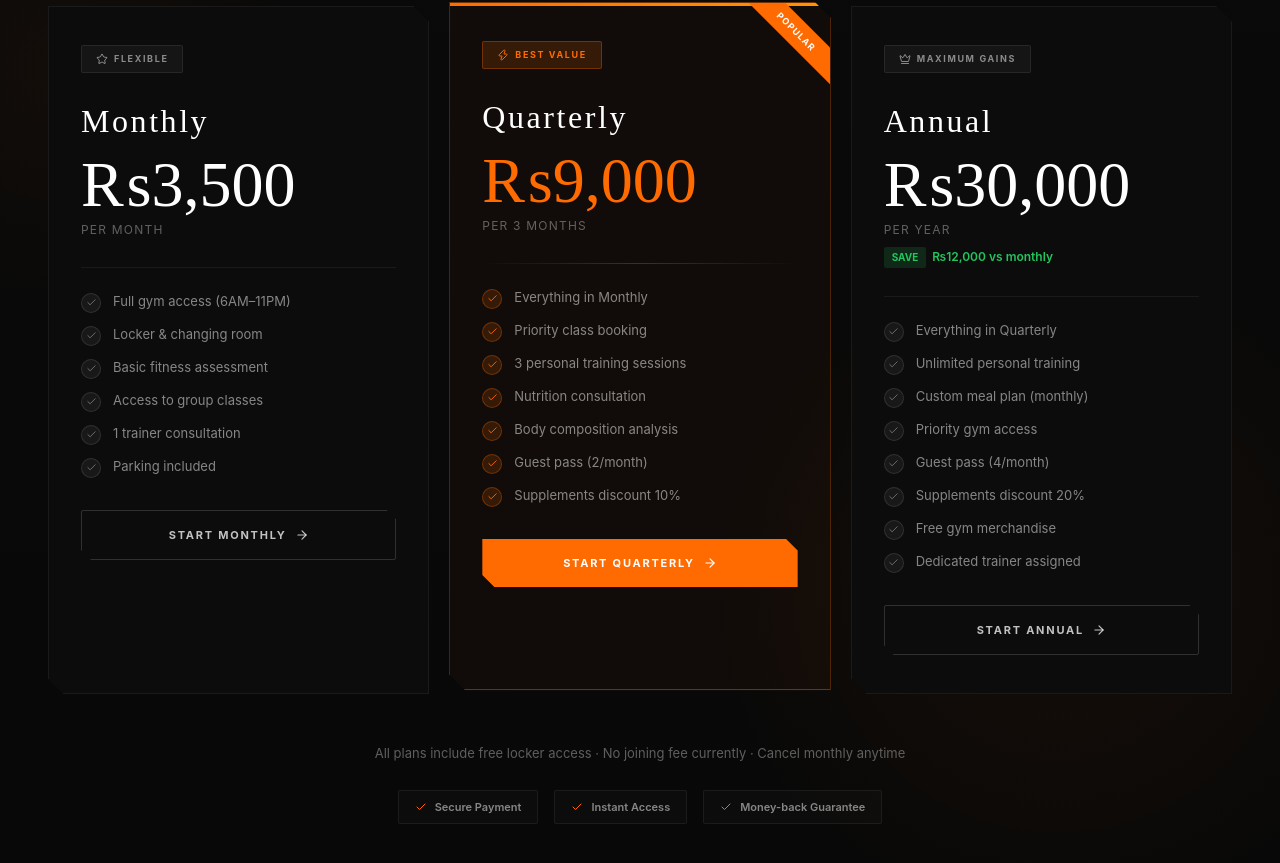
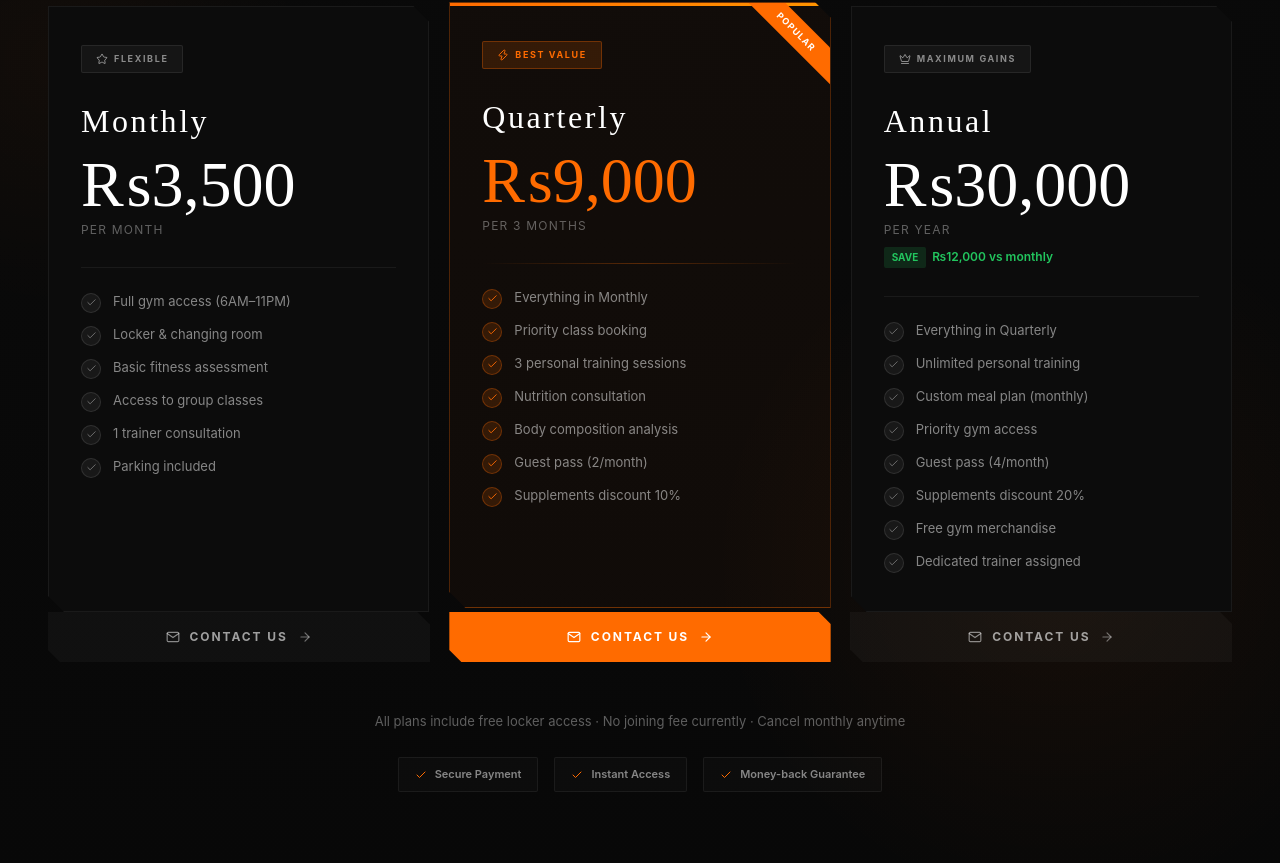
Before and after one commit to hassantjanjua/Fitnest-Health-Club, a Next.js app: page / in a window 1280 px wide. Shown: the part 6162-7025 px from the top of the page. Built offline with nearby package versions, Linux system fonts and the light colour scheme; no server answers; the database is empty.

Commit message:
Update project

```diff
--- a/app/components/MembershipPlans.tsx
+++ b/app/components/MembershipPlans.tsx
@@ -1,6 +1,6 @@
 'use client'
 import { useEffect, useRef, useState } from 'react'
-import { Check, Zap, Crown, Star, ArrowRight } from 'lucide-react'
+import { Check, Zap, Crown, Star } from 'lucide-react'
 
 type MembershipPlan = {
   _id?: string
@@ -41,7 +41,7 @@ const fallbackPlans: MembershipPlan[] = [
       '1 trainer consultation',
       'Parking included',
     ],
-    cta: 'Start Monthly',
+    cta: 'Contact Us',
   },
   {
     icon: Zap,
@@ -59,7 +59,7 @@ const fallbackPlans: MembershipPlan[] = [
       'Guest pass (2/month)',
       'Supplements discount 10%',
     ],
-    cta: 'Start Quarterly',
+    cta: 'Contact Us',
   },
   {
     icon: Crown,
@@ -79,7 +79,7 @@ const fallbackPlans: MembershipPlan[] = [
       'Free gym merchandise',
       'Dedicated trainer assigned',
     ],
-    cta: 'Start Annual',
+    cta: 'Contact Us',
   },
 ]
 
@@ -99,26 +99,19 @@ export default function MembershipPlans() {
 
   useEffect(() => {
     let alive = true
-
     async function loadPlans() {
       try {
         const res = await fetch('/api/plans')
         const data = await res.json()
-
         if (!res.ok || !Array.isArray(data.plans)) return
-
         const dbPlans = data.plans.map(normalizePlan).filter(Boolean) as MembershipPlan[]
         if (alive && dbPlans.length > 0) setPlans(dbPlans)
       } catch {
-        // Keep the static fallback visible if the database cannot be reached.
+        // keep fallback
       }
     }
-
     loadPlans()
-
-    return () => {
-      alive = false
-    }
+    return () => { alive = false }
   }, [])
 
   const fade = (delay: number): React.CSSProperties => ({
@@ -128,13 +121,12 @@ export default function MembershipPlans() {
   })
 
   return (
-    <section id="pricing" ref={ref} style={{
+    <section id="plans" ref={ref} style={{
       padding: 'clamp(60px, 10vw, 120px) 0',
       background: 'linear-gradient(180deg, #0a0a0a 0%, #080808 100%)',
       position: 'relative',
       overflow: 'hidden',
     }}>
-      {/* Background glows */}
       <div style={{
         position: 'absolute', bottom: '0%', right: '-10%',
         width: 700, height: 700, borderRadius: '50%',
@@ -152,9 +144,16 @@ export default function MembershipPlans() {
 
         {/* Header */}
         <div style={{ textAlign: 'center', marginBottom: 'clamp(48px, 6vw, 72px)' }}>
-          <div style={{ ...fade(0.1), display: 'flex', alignItems: 'center', justifyContent: 'center', gap: 12, marginBottom: 20 }}>
+          <div style={{
+            ...fade(0.1),
+            display: 'flex', alignItems: 'center',
+            justifyContent: 'center', gap: 12, marginBottom: 20,
+          }}>
             <div style={{ width: 40, height: 2, background: 'var(--accent-orange)' }} />
-            <span style={{ fontSize: 11, fontWeight: 700, letterSpacing: '0.28em', textTransform: 'uppercase', color: 'var(--accent-orange)' }}>
+            <span style={{
+              fontSize: 11, fontWeight: 700, letterSpacing: '0.28em',
+              textTransform: 'uppercase', color: 'var(--accent-orange)',
+            }}>
               Membership
             </span>
             <div style={{ width: 40, height: 2, background: 'var(--accent-orange)' }} />
@@ -164,18 +163,39 @@ export default function MembershipPlans() {
             fontFamily: 'Bebas Neue', fontSize: 'clamp(48px, 7vw, 100px)',
             lineHeight: 0.9, color: '#fff', margin: '0 auto 24px',
           }}>
-            INVEST IN YOUR<br />
+            INVEST IN YOUR
+            <br />
             <span style={{ color: 'var(--accent-orange)' }}>BEST SELF.</span>
           </h2>
-          <p style={{ ...fade(0.26), fontSize: 16, color: 'rgba(255,255,255,0.4)', maxWidth: 520, margin: '0 auto', lineHeight: 1.7 }}>
+          <p style={{
+            ...fade(0.26),
+            fontSize: 16, color: 'rgba(255,255,255,0.4)',
+            maxWidth: 520, margin: '0 auto', lineHeight: 1.7,
+          }}>
             Transparent pricing. No hidden fees. Cancel anytime on monthly plans.
           </p>
         </div>
 
         {/* Plans Grid */}
-        <div style={{ display: 'grid', gridTemplateColumns: 'repeat(3, 1fr)', gap: 20 }} className="plans-grid">
+        <div
+          style={{ display: 'grid', gridTemplateColumns: 'repeat(3, 1fr)', gap: 20 }}
+          className="plans-grid"
+        >
           {plans.map((plan, i) => (
             <PlanCard key={plan.name} plan={plan} fadeStyle={fade(0.1 + i * 0.1)} />
+          ))}
+        </div>
+
+        {/* ── Horizontal Contact Us buttons row ── */}
+        <div style={{
+          ...fade(0.45),
+          display: 'grid',
+          gridTemplateColumns: 'repeat(3, 1fr)',
+          gap: 20,
+          marginTop: 0,
+        }} className="plans-grid">
+          {plans.map((plan, i) => (
+            <ContactButton key={plan.name + '-btn'} plan={plan} index={i} />
           ))}
         </div>
 
@@ -184,7 +204,10 @@ export default function MembershipPlans() {
           <p style={{ fontSize: 13, color: 'rgba(255,255,255,0.35)', lineHeight: 1.8 }}>
             All plans include free locker access · No joining fee currently · Cancel monthly anytime
           </p>
-          <div style={{ display: 'flex', justifyContent: 'center', gap: 16, marginTop: 24, flexWrap: 'wrap' }}>
+          <div style={{
+            display: 'flex', justifyContent: 'center',
+            gap: 16, marginTop: 24, flexWrap: 'wrap',
+          }}>
             {['Secure Payment', 'Instant Access', 'Money-back Guarantee'].map(item => (
               <div key={item} style={{
                 display: 'flex', alignItems: 'center', gap: 8,
@@ -194,13 +217,94 @@ export default function MembershipPlans() {
                 borderRadius: 2,
               }}>
                 <Check size={12} color="var(--accent-orange)" />
-                <span style={{ fontSize: 11, color: 'rgba(255,255,255,0.5)', fontWeight: 600 }}>{item}</span>
+                <span style={{ fontSize: 11, color: 'rgba(255,255,255,0.5)', fontWeight: 600 }}>
+                  {item}
+                </span>
               </div>
             ))}
           </div>
         </div>
       </div>
+
+      <style jsx>{`
+        @media (max-width: 1024px) {
+          .plans-container { padding: 0 20px !important; }
+          .plans-grid { grid-template-columns: 1fr !important; }
+        }
+      `}</style>
     </section>
+  )
+}
+
+/* ── Contact Us button row — one per plan, aligned horizontally ── */
+function ContactButton({ plan, index }: { plan: MembershipPlan; index: number }) {
+  const [hovered, setHovered] = useState(false)
+  const isFeatured = plan.featured
+
+  function scrollToContact() {
+    const el = document.getElementById('contact')
+    if (el) {
+      el.scrollIntoView({ behavior: 'smooth', block: 'start' })
+    }
+  }
+
+  return (
+    <button
+      onClick={scrollToContact}
+      onMouseEnter={() => setHovered(true)}
+      onMouseLeave={() => setHovered(false)}
+      style={{
+        width: '100%',
+        padding: '16px 24px',
+        fontSize: 12,
+        fontWeight: 700,
+        letterSpacing: '0.16em',
+        textTransform: 'uppercase',
+        border: 'none',
+        cursor: 'pointer',
+        display: 'flex',
+        alignItems: 'center',
+        justifyContent: 'center',
+        gap: hovered ? 14 : 10,
+        transition: 'all 0.35s cubic-bezier(0.16,1,0.3,1)',
+        clipPath: 'polygon(0 0,calc(100% - 12px) 0,100% 12px,100% 100%,12px 100%,0 calc(100% - 12px))',
+        background: isFeatured
+          ? hovered ? '#ff7a00' : 'var(--accent-orange)'
+          : hovered ? 'rgba(255,107,0,0.12)' : 'rgba(255,255,255,0.03)',
+        color: isFeatured ? '#fff' : hovered ? 'var(--accent-orange)' : 'rgba(255,255,255,0.6)',
+        outline: isFeatured ? 'none' : `1.5px solid ${hovered ? 'rgba(255,107,0,0.5)' : 'rgba(255,255,255,0.1)'}`,
+        transform: hovered ? 'translateY(-2px)' : 'translateY(0)',
+        boxShadow: hovered && isFeatured ? '0 12px 32px rgba(255,107,0,0.25)' : 'none',
+      }}
+    >
+      {/* Mail SVG */}
+      <svg
+        width="14" height="14" viewBox="0 0 24 24"
+        fill="none"
+        stroke={isFeatured ? '#fff' : hovered ? 'var(--accent-orange)' : 'rgba(255,255,255,0.5)'}
+        strokeWidth="2" strokeLinecap="round" strokeLinejoin="round"
+        style={{ flexShrink: 0, transition: 'stroke 0.2s ease' }}
+      >
+        <path d="M4 4h16c1.1 0 2 .9 2 2v12c0 1.1-.9 2-2 2H4c-1.1 0-2-.9-2-2V6c0-1.1.9-2 2-2z" />
+        <polyline points="22,6 12,13 2,6" />
+      </svg>
+      Contact Us
+      {/* Arrow */}
+      <svg
+        width="14" height="14" viewBox="0 0 24 24"
+        fill="none"
+        stroke={isFeatured ? '#fff' : hovered ? 'var(--accent-orange)' : 'rgba(255,255,255,0.4)'}
+        strokeWidth="2" strokeLinecap="round" strokeLinejoin="round"
+        style={{
+          flexShrink: 0,
+          transform: hovered ? 'translateX(3px)' : 'translateX(0)',
+          transition: 'all 0.3s ease',
+        }}
+      >
+        <line x1="5" y1="12" x2="19" y2="12" />
+        <polyline points="12 5 19 12 12 19" />
+      </svg>
+    </button>
   )
 }
 
@@ -217,22 +321,25 @@ function PlanCard({ plan, fadeStyle }: {
         ...fadeStyle,
         position: 'relative',
         overflow: 'hidden',
-        background: hovered ? 'rgba(255,107,0,0.06)' : (plan.featured ? 'rgba(255,107,0,0.03)' : '#0c0c0c'),
+        background: hovered
+          ? 'rgba(255,107,0,0.06)'
+          : plan.featured ? 'rgba(255,107,0,0.03)' : '#0c0c0c',
         border: plan.featured
           ? '1px solid rgba(255,107,0,0.4)'
           : `1px solid ${hovered ? 'rgba(255,107,0,0.25)' : 'rgba(255,255,255,0.06)'}`,
         padding: 'clamp(28px, 3vw, 48px) clamp(24px, 2.5vw, 36px)',
         transition: 'all 0.4s cubic-bezier(0.16,1,0.3,1)',
-        transform: hovered ? 'translateY(-8px)' : (plan.featured ? 'translateY(-4px)' : 'translateY(0)'),
+        transform: hovered
+          ? 'translateY(-8px)'
+          : plan.featured ? 'translateY(-4px)' : 'translateY(0)',
         boxShadow: hovered
           ? '0 24px 48px rgba(255,107,0,0.12)'
-          : (plan.featured ? '0 16px 40px rgba(255,107,0,0.08)' : 'none'),
+          : plan.featured ? '0 16px 40px rgba(255,107,0,0.08)' : 'none',
         clipPath: 'polygon(0 0, calc(100% - 16px) 0, 100% 16px, 100% 100%, 16px 100%, 0 calc(100% - 16px))',
       }}
       onMouseEnter={() => setHovered(true)}
       onMouseLeave={() => setHovered(false)}
     >
-      {/* Top accent bar for featured */}
       {plan.featured && (
         <div style={{
           position: 'absolute', top: 0, left: 0, right: 0, height: 3,
@@ -240,34 +347,32 @@ function PlanCard({ plan, fadeStyle }: {
         }} />
       )}
 
-      {/* Popular badge for featured */}
       {plan.featured && (
         <div style={{
           position: 'absolute', top: 16, right: -32,
-          background: 'var(--accent-orange)',
-          color: '#fff',
-          fontSize: 9,
-          fontWeight: 700,
-          letterSpacing: '0.12em',
-          padding: '6px 40px',
-          transform: 'rotate(45deg)',
+          background: 'var(--accent-orange)', color: '#fff',
+          fontSize: 9, fontWeight: 700, letterSpacing: '0.12em',
+          padding: '6px 40px', transform: 'rotate(45deg)',
           textTransform: 'uppercase',
         }}>
           Popular
         </div>
       )}
 
-      {/* Tag badge */}
       <div style={{
         display: 'inline-flex', alignItems: 'center', gap: 6,
         padding: '6px 14px', marginBottom: 24,
-        background: plan.featured ? 'rgba(255,107,0,0.15)' : 'rgba(255,255,255,0.04)',
+        background: plan.featured
+          ? 'rgba(255,107,0,0.15)' : 'rgba(255,255,255,0.04)',
         border: `1px solid ${plan.featured ? 'rgba(255,107,0,0.3)' : 'rgba(255,255,255,0.08)'}`,
         borderRadius: 2,
         transition: 'all 0.3s ease',
         transform: hovered ? 'scale(1.05)' : 'scale(1)',
       }}>
-        <Icon size={12} color={plan.featured ? 'var(--accent-orange)' : 'rgba(255,255,255,0.5)'} />
+        <Icon
+          size={12}
+          color={plan.featured ? 'var(--accent-orange)' : 'rgba(255,255,255,0.5)'}
+        />
         <span style={{
           fontSize: 9, fontWeight: 700, letterSpacing: '0.18em',
           textTransform: 'uppercase',
@@ -277,18 +382,14 @@ function PlanCard({ plan, fadeStyle }: {
         </span>
       </div>
 
-      {/* Plan name */}
       <div style={{
         fontFamily: 'Bebas Neue',
         fontSize: 'clamp(26px, 2.5vw, 32px)',
-        letterSpacing: '0.08em',
-        color: '#fff',
-        marginBottom: 8,
+        letterSpacing: '0.08em', color: '#fff', marginBottom: 8,
       }}>
         {plan.name}
       </div>
 
-      {/* Price */}
       <div style={{ marginBottom: 28 }}>
         <div style={{ display: 'flex', alignItems: 'baseline', gap: 4 }}>
           <span style={{
@@ -299,37 +400,32 @@ function PlanCard({ plan, fadeStyle }: {
             transition: 'transform 0.3s ease',
             transform: hovered ? 'scale(1.02)' : 'scale(1)',
           }}>
-            ₨{plan.price.toLocaleString()}
+            {'₨' + plan.price.toLocaleString()}
           </span>
         </div>
-        <div style={{ fontSize: 12, color: 'rgba(255,255,255,0.35)', letterSpacing: '0.1em', marginTop: 4, textTransform: 'uppercase' }}>
+        <div style={{
+          fontSize: 12, color: 'rgba(255,255,255,0.35)',
+          letterSpacing: '0.1em', marginTop: 4, textTransform: 'uppercase',
+        }}>
           Per {plan.period}
         </div>
-        {'savings' in plan && plan.savings && (
+        {'savings' in plan && plan.savings ? (
           <div style={{
-            fontSize: 12,
-            color: '#22c55e',
-            marginTop: 8,
-            fontWeight: 600,
-            display: 'flex',
-            alignItems: 'center',
-            gap: 6,
+            fontSize: 12, color: '#22c55e', marginTop: 8,
+            fontWeight: 600, display: 'flex', alignItems: 'center', gap: 6,
           }}>
             <span style={{
               background: 'rgba(34,197,94,0.15)',
-              padding: '3px 8px',
-              borderRadius: 2,
-              fontSize: 10,
-              fontWeight: 700,
+              padding: '3px 8px', borderRadius: 2,
+              fontSize: 10, fontWeight: 700,
             }}>
               SAVE
             </span>
-            ₨{plan.savings.toLocaleString()} vs monthly
+            {'₨' + plan.savings.toLocaleString() + ' vs monthly'}
           </div>
-        )}
+        ) : null}
       </div>
 
-      {/* Divider */}
       <div style={{
         height: 1,
         background: plan.featured
@@ -338,15 +434,14 @@ function PlanCard({ plan, fadeStyle }: {
         marginBottom: 24,
       }} />
 
-      {/* Features */}
-      <div style={{ display: 'flex', flexDirection: 'column', gap: 12, marginBottom: 32 }}>
+      <div style={{ display: 'flex', flexDirection: 'column', gap: 12 }}>
         {plan.features.map((f, fi) => (
-          <FeatureItem key={f} feature={f} featured={plan.featured} hovered={hovered} index={fi} />
+          <FeatureItem
+            key={f} feature={f}
+            featured={plan.featured} hovered={hovered} index={fi}
+          />
         ))}
       </div>
-
-      {/* CTA Button */}
-      <PlanButton plan={plan} />
     </div>
   )
 }
@@ -359,9 +454,7 @@ function FeatureItem({ feature, featured, hovered, index }: {
 }) {
   return (
     <div style={{
-      display: 'flex',
-      alignItems: 'flex-start',
-      gap: 12,
+      display: 'flex', alignItems: 'flex-start', gap: 12,
       transform: hovered ? `translateX(${4 + index * 0.5}px)` : 'translateX(0)',
       transition: `transform 0.35s cubic-bezier(0.16,1,0.3,1) ${index * 0.02}s`,
     }}>
@@ -370,17 +463,18 @@ function FeatureItem({ feature, featured, hovered, index }: {
         background: featured ? 'rgba(255,107,0,0.15)' : 'rgba(255,255,255,0.05)',
         border: `1px solid ${featured ? 'rgba(255,107,0,0.3)' : 'rgba(255,255,255,0.1)'}`,
         display: 'flex', alignItems: 'center', justifyContent: 'center',
-        marginTop: 1,
-        transition: 'all 0.3s ease',
+        marginTop: 1, transition: 'all 0.3s ease',
         transform: hovered ? 'scale(1.1)' : 'scale(1)',
       }}>
-        <Check size={11} color={featured ? 'var(--accent-orange)' : 'rgba(255,255,255,0.4)'} />
+        <Check
+          size={11}
+          color={featured ? 'var(--accent-orange)' : 'rgba(255,255,255,0.4)'}
+        />
       </div>
       <span style={{
         fontSize: 13,
         color: hovered ? 'rgba(255,255,255,0.7)' : 'rgba(255,255,255,0.5)',
-        lineHeight: 1.5,
-        transition: 'color 0.3s ease',
+        lineHeight: 1.5, transition: 'color 0.3s ease',
       }}>
         {feature}
       </span>
@@ -388,60 +482,9 @@ function FeatureItem({ feature, featured, hovered, index }: {
   )
 }
 
-function PlanButton({ plan }: { plan: MembershipPlan }) {
-  const [btnHovered, setBtnHovered] = useState(false)
-
-  if (plan.featured) {
-    return (
-      <button
-        className="btn-primary"
-        onMouseEnter={() => setBtnHovered(true)}
-        onMouseLeave={() => setBtnHovered(false)}
-        style={{
-          width: '100%',
-          padding: '16px',
-          fontSize: 11,
-          display: 'flex',
-          alignItems: 'center',
-          justifyContent: 'center',
-          gap: btnHovered ? 12 : 8,
-          transition: 'all 0.35s cubic-bezier(0.16,1,0.3,1)',
-          cursor: 'pointer',
-        }}
-      >
-        {plan.cta} <ArrowRight size={14} />
-      </button>
-    )
-  }
-
-  return (
-    <button
-      className="btn-outline"
-      onMouseEnter={() => setBtnHovered(true)}
-      onMouseLeave={() => setBtnHovered(false)}
-      style={{
-        width: '100%',
-        padding: '16px',
-        fontSize: 11,
-        display: 'flex',
-        alignItems: 'center',
-        justifyContent: 'center',
-        gap: btnHovered ? 12 : 8,
-        clipPath: 'polygon(0 0, calc(100% - 10px) 0, 100% 10px, 100% 100%, 10px 100%, 0 calc(100% - 10px))',
-        transition: 'all 0.35s cubic-bezier(0.16,1,0.3,1)',
-        cursor: 'pointer',
-      }}
-    >
-      {plan.cta} <ArrowRight size={14} />
-    </button>
-  )
-}
-
 function normalizePlan(plan: PlanApiItem, index: number): MembershipPlan | null {
   if (!plan.name || typeof plan.price !== 'number') return null
-
   const icons = [Star, Zap, Crown]
-
   return {
     _id: plan._id,
     icon: plan.featured ? Zap : icons[index % icons.length],
@@ -450,7 +493,9 @@ function normalizePlan(plan: PlanApiItem, index: number): MembershipPlan | null
     period: plan.period || 'month',
     tag: plan.tag || (plan.featured ? 'Best Value' : 'Membership'),
     featured: Boolean(plan.featured),
-    features: Array.isArray(plan.features) && plan.features.length > 0 ? plan.features.filter(Boolean) : ['Full gym access'],
-    cta: `Start ${plan.name}`,
+    features: Array.isArray(plan.features) && plan.features.length > 0
+      ? plan.features.filter(Boolean)
+      : ['Full gym access'],
+    cta: 'Contact Us',
   }
 }
--- a/app/components/Services.tsx
+++ b/app/components/Services.tsx
@@ -595,14 +595,21 @@ export default function Services() {
     setTimeout(() => setSelectedService(null), 300);
   };
 
-  const navigateToPricing = () => {
+  const navigateToContact = () => {
     closeModal();
     setTimeout(() => {
-      const pricingSection = document.getElementById('pricing');
-      if (pricingSection) {
-        pricingSection.scrollIntoView({ behavior: 'smooth', block: 'start' });
+      const contactSection = document.getElementById('contact');
+      if (contactSection) {
+        contactSection.scrollIntoView({ behavior: 'smooth', block: 'start' });
       }
     }, 350);
+  };
+
+  const handleGetConsultation = () => {
+    const contactSection = document.getElementById('contact');
+    if (contactSection) {
+      contactSection.scrollIntoView({ behavior: 'smooth', block: 'start' });
+    }
   };
 
   return (
@@ -684,10 +691,14 @@ export default function Services() {
             <p style={{ fontSize: 15, color: 'rgba(255,255,255,0.4)', marginBottom: 24 }}>
               Not sure which program is right for you?
             </p>
-            <button className="btn-primary" style={{
-              padding: '16px 44px', fontSize: 12,
-              display: 'inline-flex', alignItems: 'center', gap: 10,
-            }}>
+            <button
+              onClick={handleGetConsultation}
+              className="btn-primary"
+              style={{
+                padding: '16px 44px', fontSize: 12,
+                display: 'inline-flex', alignItems: 'center', gap: 10,
+              }}
+            >
               Get a Free Consultation <ChevronRight size={14} />
             </button>
           </div>
@@ -698,7 +709,7 @@ export default function Services() {
         service={selectedService}
         isOpen={isModalOpen}
         onClose={closeModal}
-        onNavigatePricing={navigateToPricing}
+        onNavigatePricing={navigateToContact}
       />
     </>
   )
```
